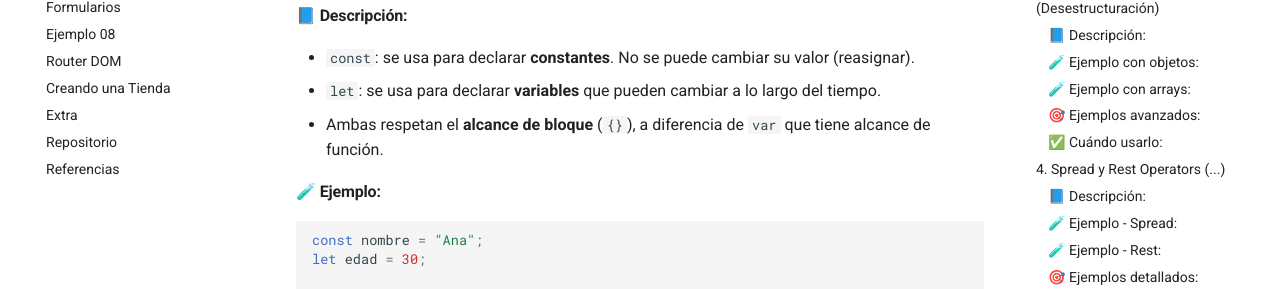
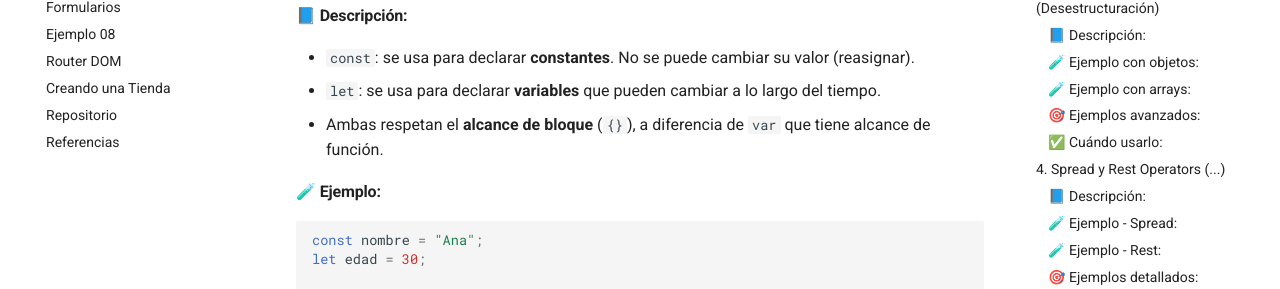
Before and after one commit to geovannymcode/geolabs-react.github.io, an MkDocs documentation site: the page built from docs/index.md, in a window 1280 px wide. Shown: the part 535-824 px from the top of the page. Built offline with MkDocs 1.6.1 and Material for MkDocs 9.7.7, drawn with Linux system fonts in a browser that asks for light colours; comment, search, counter and statistics services are not loaded.

Commit message:
Update mkdocs

```diff
--- a/mkdocs.yml
+++ b/mkdocs.yml
@@ -32,7 +32,6 @@ nav:
   - Ejemplo 08: ejemplo_08.md
   - Router DOM: sesion_09.md
   - Creando una Tienda: sesion_11_Final.md
-  - Extra: extra.md
   - Repositorio: repositorio.md
   - Referencias: referencias.md
 
```
